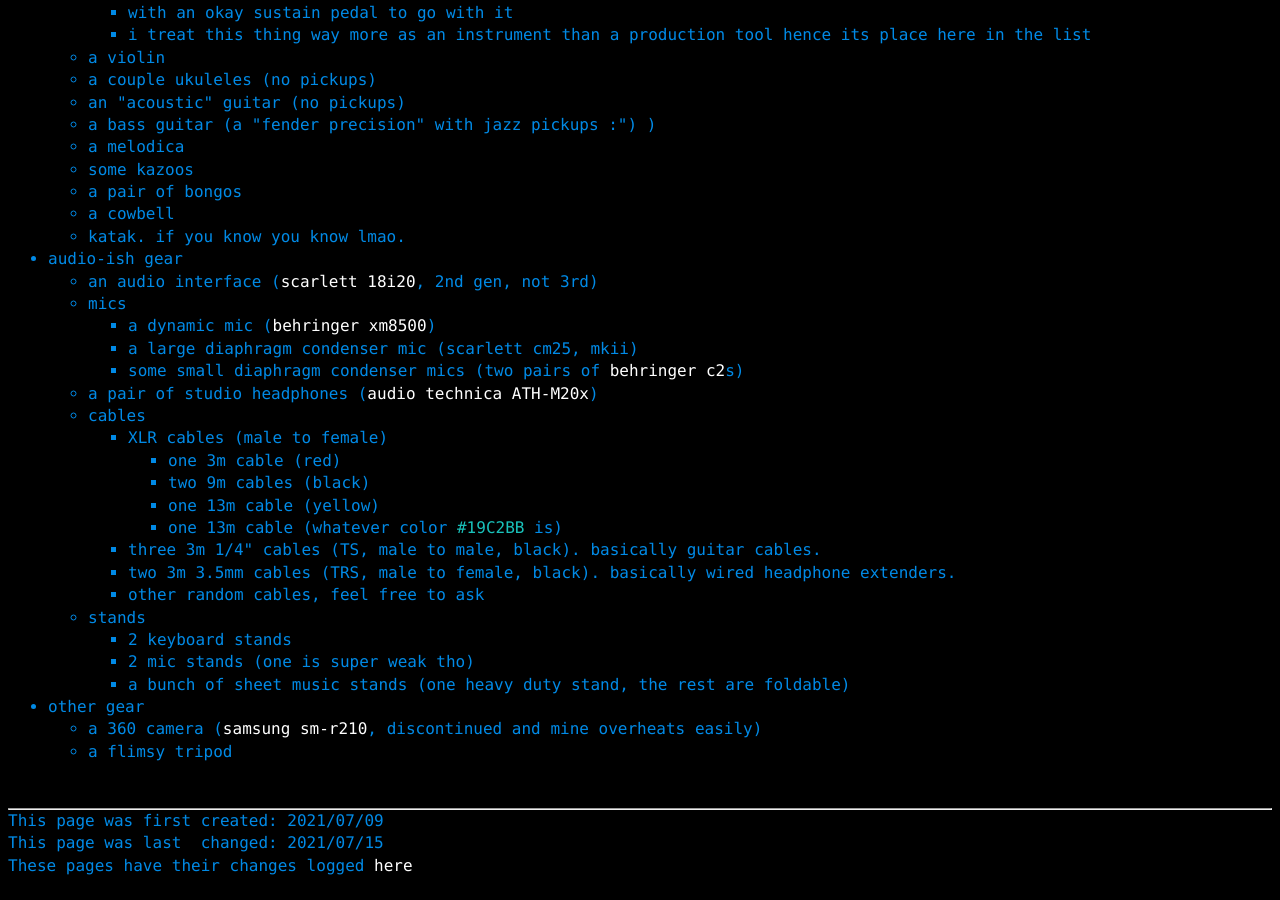
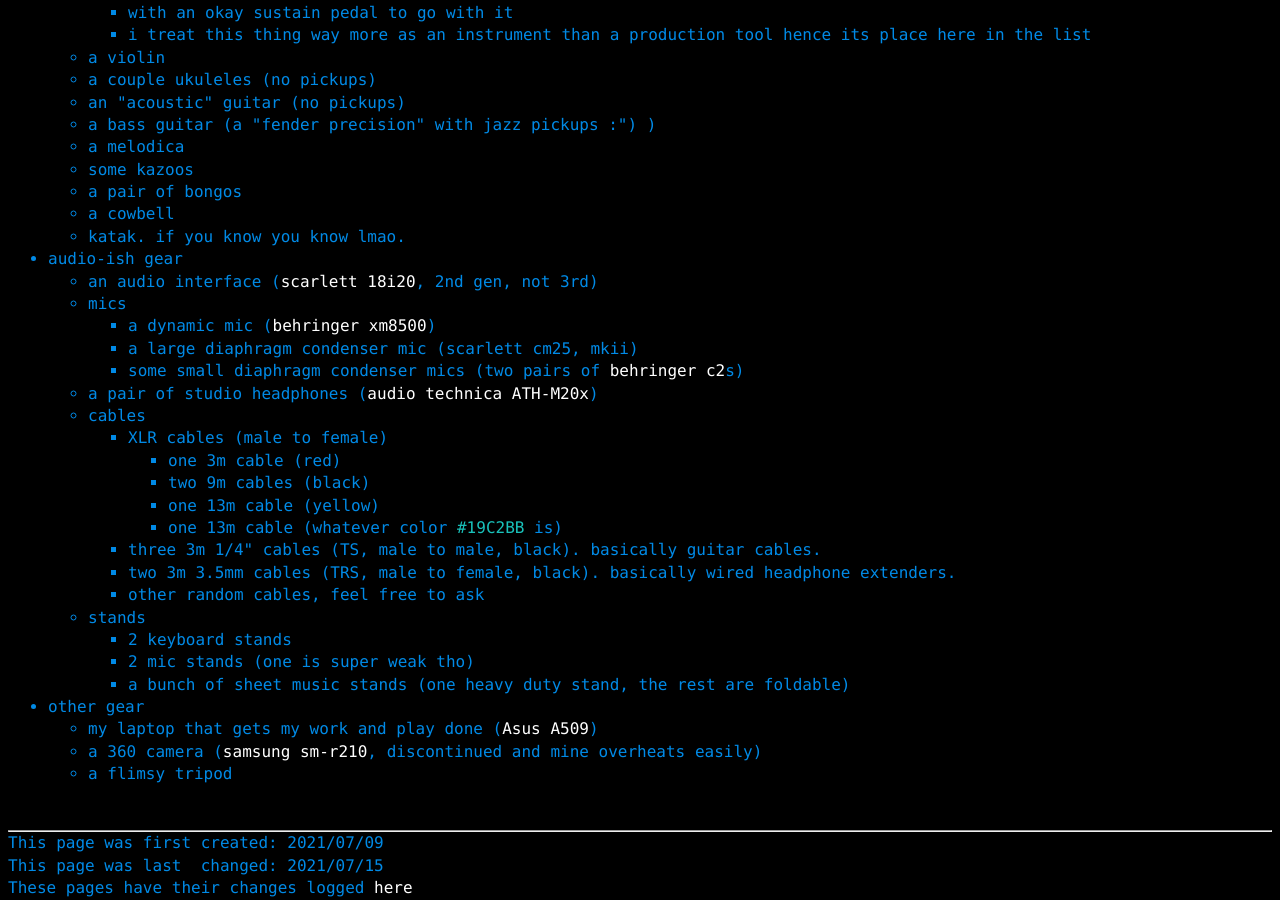
Before and after one commit to a-erfan-aa/a-erfan-aa.github.io, a Jekyll site: the page built from misc/things-i-own.html, in a window 1280 px wide and 900 px high, scrolled down 745 px. Built offline with Jekyll 4.4.1, drawn with Linux system fonts in a browser that asks for light colours; before the commit the page ends 1622 px from its top, so only the background shows below that.

Commit message:
add my laptop to things-i-own.html

```diff
--- a/misc/things-i-own.html
+++ b/misc/things-i-own.html
@@ -88,6 +88,7 @@
 			</ul>
 		<li>other gear</li>
 			<ul>
+				<li>my laptop that gets my work and play done (<a href="https://www.asus.com/my/Laptops/For-Home/Everyday-use/ASUS-A509/">Asus A509</a>)</li>
 				<li>a 360 camera (<a href="https://www.samsung.com/global/galaxy/gear-360/">samsung sm-r210</a>, discontinued and mine overheats easily)</li>
 				<li>a flimsy tripod</li>
 			</ul>
```
